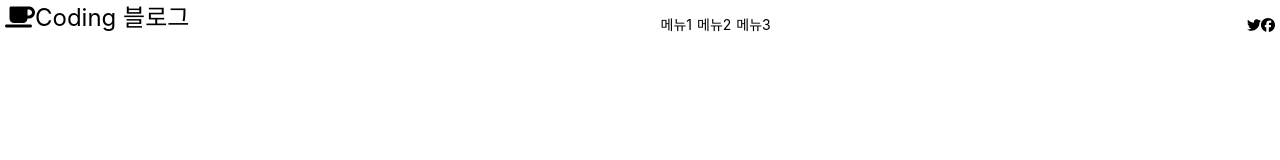
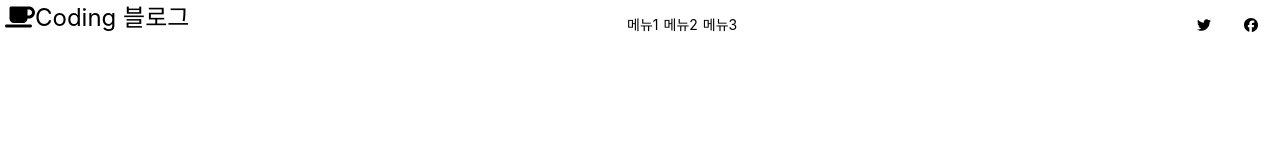
Before and after one commit to Quska45/nextjs, a Next.js app: page / in a window 1280 px wide. Shown: the top 160 px of the page. Built offline with nearby package versions, Linux system fonts and the light colour scheme.

Commit message:
메뉴 link 설정, css 수정

```diff
--- a/components/HeaderMenus.js
+++ b/components/HeaderMenus.js
@@ -1,8 +1,14 @@
+import Link from 'next/link'
+
 export default function HeaderMenus( props ) {
 
     function makeMenu(){
         const menus = props.menus.reduce(( acc, cur ) => {
-            acc.push( <li key={ cur.id }>{ cur.name }</li> )
+            acc.push(
+                <Link key={ cur.id } href={"/" + cur.id}>
+                    <li>{ cur.name }</li>
+                </Link>
+            )
 
             return acc;
         }, [])
--- a/styles/header.module.css
+++ b/styles/header.module.css
@@ -13,12 +13,10 @@
     height: 75px;
 }
 
-.header_item{
-}
-
 .header_logo {
     font-size: 24px;
     padding-left: 5px;
+    cursor: pointer;
 }
 
 .header_menu {
@@ -29,6 +27,7 @@
 
 .header_menu li {
     padding-right: 5px;
+    cursor: pointer;
 }
 
 .header_icon {
@@ -36,6 +35,11 @@
     list-style: none;
     padding-right: 5px;
     padding-left: 0px;
+    width: 100px;
+    justify-content: space-around;
+}
+.header_icon li {
+    cursor: pointer;
 }
 
 .header_bars {
@@ -44,6 +48,7 @@
     padding-right: 5px;
     right: 5px;
     display: none;
+    cursor: pointer;
 }
 
 @media screen and (max-width: 768px){
```
